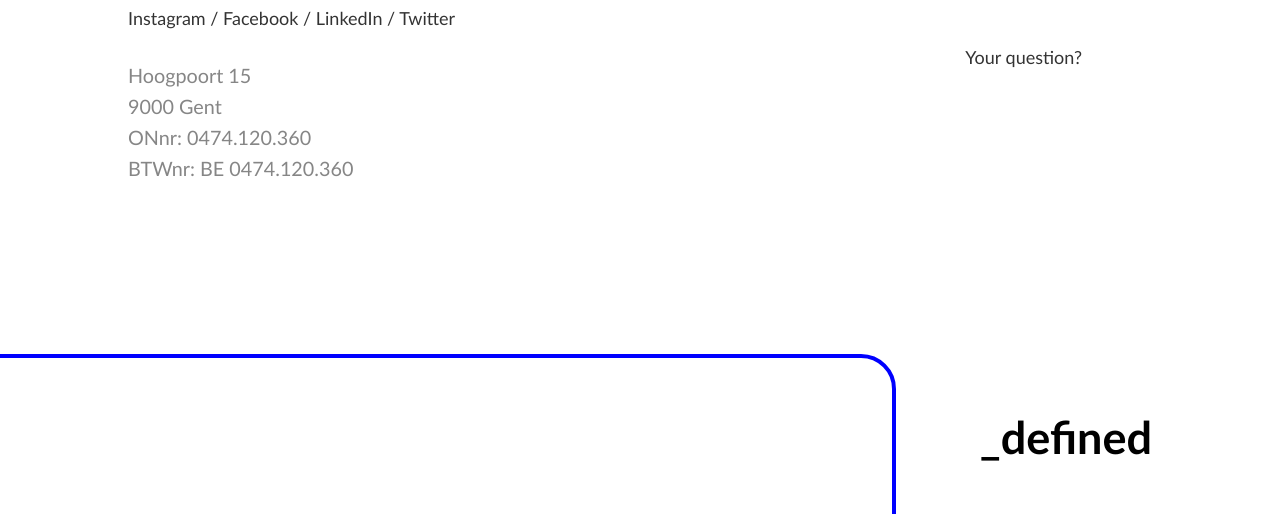
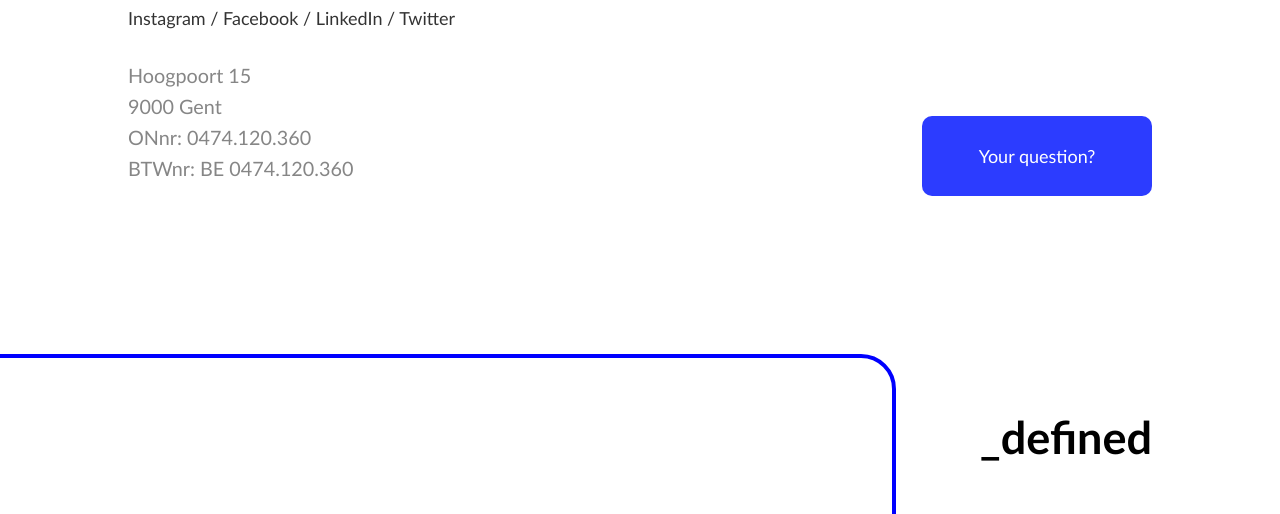
Before and after one commit to undefined-nmd/Agency, a Gatsby site in the folder UndefinedNMD/: page /contact in a window 1280 px wide. Shown: the part 286-800 px from the top of the page. Built offline with nearby package versions, Linux system fonts and the light colour scheme; Gatsby itself is replaced by a stand-in of ours.

Commit message:
UX improvements

```diff
--- a/UndefinedNMD/src/components/projectdetailpage.js
+++ b/UndefinedNMD/src/components/projectdetailpage.js
@@ -25,8 +25,8 @@ class ProjectDetailPage extends Component {
         <Menu menustate={this.state.navActive} toggleNav={this.getNavState} />
         <div className="fixed-div">
           <div className="toggle-nav reduce-width-float" onClick={this.getNavState}>
-            <div className="nav-line-top"/>
-            <div className="nav-line-bottom"/>
+            <div className="nav-line-top" />
+            <div className="nav-line-bottom" />
           </div>
         </div>
         <div className="header-container">
@@ -63,7 +63,7 @@ class ProjectDetailPage extends Component {
         <div className="main-container">
           <div className="contact-action">
             <p className="action-title">Let us define your next project</p>
-            <a href="/contact" className="action-button">Contact us</a>
+            <a href="/contact" className="action-button-page-section">Contact us</a>
           </div>
           <footer>
             <div className="footer-container-left">
--- a/UndefinedNMD/src/pages/contact.js
+++ b/UndefinedNMD/src/pages/contact.js
@@ -97,7 +97,7 @@ class ContactPage extends Component {
             {/* <h1>Contact</h1> */}
           </div>
           <div className={'rightside-button'}>
-            <p className="action-button add-btn-padding" onClick={this.getFormState}>Your question?</p>
+            <p className="action-button-contact-page add-btn-padding" onClick={this.getFormState}>Your question?</p>
           </div>
         </div>
         <div className={'rightside-logo'}>
@@ -113,7 +113,7 @@ class ContactPage extends Component {
             <input type="text" placeholder="Name" onChange={(e) => this.handleChange(e, 'name')} className="question-form-input con-form-name-val" />
             <input type="email" placeholder="Email" onChange={(e) => this.handleChange(e, 'email')} className="question-form-input" />
             <textarea type="text" rows="4" cols="50" placeholder="Your message" onChange={(e) => this.handleChange(e, 'message')} className="question-form-input question-form-textarea" />
-            <p className="action-button center-action-btn" onClick={this.submitForm}>Send</p>
+            <p className="action-button-contact-page center-action-btn" onClick={this.submitForm}>Send</p>
           </form>
         </div>
       </Layout>
--- a/UndefinedNMD/src/styles/contact.css
+++ b/UndefinedNMD/src/styles/contact.css
@@ -51,7 +51,7 @@
 }
 
 .add-btn-padding {
-    padding: 20px 70px !important;
+    width: 230px;
 }
 
 
@@ -191,3 +191,26 @@ form {
         margin: 0 0 8% 10%;
     }
   }
+
+  .action-button-contact-page {
+    background: #2C3CFF;
+    color: white;
+    padding: 10px 40px;
+    border-radius: 10px;
+    text-decoration: none;
+    transition: 0.3s ease-in-out;
+    position: absolute;
+    right: 8%;
+    top: 75%;
+    height: 10vh;
+    display: flex;
+    justify-content: center;
+    align-items: center;
+}
+
+.action-button-contact-page:hover {
+    border-radius: 0px;
+    transition: 0.3s ease-in-out;
+    cursor: pointer;
+    background-color: #0f1a9a;
+}
```
Also changed, not shown: UndefinedNMD/src/pages/projectspage.js (+3 -3 lines), UndefinedNMD/src/styles/projects.css (+20 -0 lines). Lines whose indentation alone changed are shown as unchanged.
